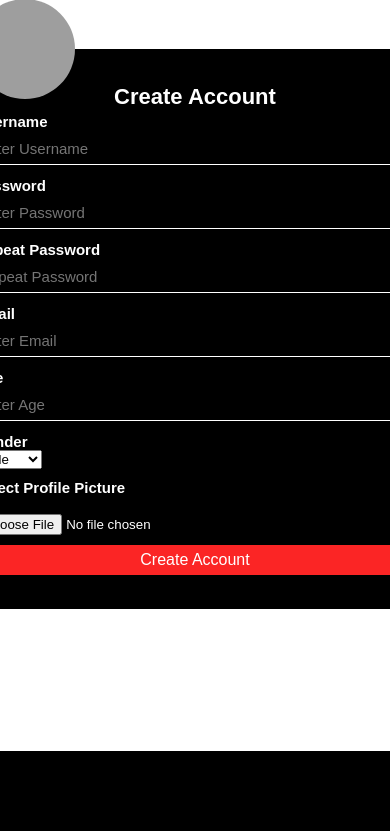
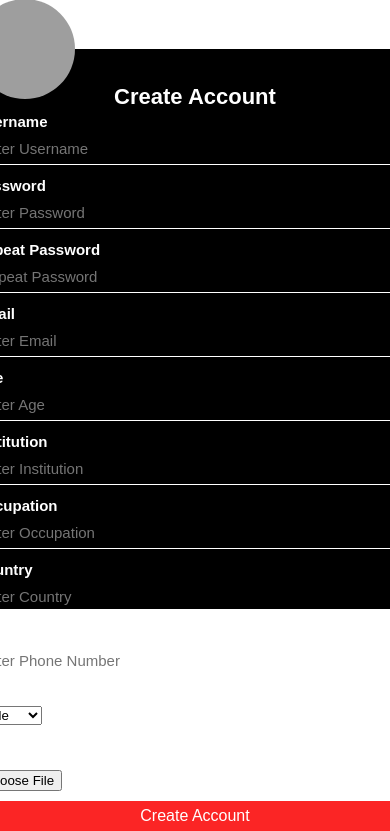
Before and after one commit to Eugenz2119/SEGP, a PHP site: page /accountcreation.php in a window 390 px wide; the page is wider, and only the part inside the window is pictured. Shown: the part 93-924 px from the top of that part. Before the commit the page ends 844 px from the top of that part, so only its background shows below. Run offline with PHP 8.4, Linux system fonts and the light colour scheme; grey boxes are pictures that could not be loaded.

Commit message:
Update accountcreation.php
added institution occupation country phonenumber

```diff
--- a/accountcreation.php
+++ b/accountcreation.php
@@ -21,6 +21,14 @@
 			<input type="text" name="Email" placeholder="Enter Email">
 			<p>Age</p>
 			<input type="integer" name="Age" placeholder="Enter Age">
+			<p>Institution</p>
+			<input type="text" name="Institution" placeholder="Enter Institution">
+			<p>Occupation</p>
+			<input type="text" name="Occupation" placeholder="Enter Occupation">
+			<p>Country</p>
+			<input type="text" name="Country" placeholder="Enter Country">
+			<p>Phone Number</p>
+			<input type="integer" name="PhoneNumber" placeholder="Enter Phone Number">
 			<p>Gender</p>
 				<select name="Gender">
 					<option value="male" selected>Male</option>
@@ -140,6 +148,46 @@ if(isset($_POST['submit'])){
 		}
 	}
 
+	//Institution
+	if(isset($_POST['Institution'])){
+		$Institution = $_POST['Institution'];
+		if(strlen($Institution) != 0){
+			$completeField += 1;
+			echo 'Institution complete';
+			echo '<br>';
+		}
+	}
+
+	//Occupation
+	if(isset($_POST['Occupation'])){
+		$Occupation = $_POST['Occupation'];
+		if(strlen($Occupation) != 0){
+			$completeField += 1;
+			echo 'Occupation complete';
+			echo '<br>';
+		}
+	}
+
+	//Country
+	if(isset($_POST['Country'])){
+		$Country = $_POST['Country'];
+		if(strlen($Country) != 0){
+			$completeField += 1;
+			echo 'age complete';
+			echo '<br>';
+		}
+	}
+
+	//Phone Number
+	if(isset($_POST['PhoneNumber'])){
+		$PhoneNumber = $_POST['PhoneNumber'];
+		if(strlen($PhoneNumber) != 0){
+			$completeField += 1;
+			echo 'Phone Number complete';
+			echo '<br>';
+		}
+	}
+
 	//Gender
 	if(isset($_POST['Gender'])){
 		$Gender = $_POST['Gender'];
@@ -149,7 +197,7 @@ if(isset($_POST['submit'])){
 	}
 
 	//all fields complete
-	if($completeField == 6){
+	if($completeField == 10){
 
 		//generate current time
 		$result = mysqli_query($conn, "SELECT CURRENT_TIMESTAMP()");
@@ -214,12 +262,12 @@ if(isset($_POST['submit'])){
 		}
 
 		if($imageDone == 0){
-			$AddQuery = "INSERT INTO user (username, password, email, age, gender, imageID)
-						 VALUES ('$Username', '$Password', '$Email', '$Age', '$Gender', NULL)";
+			$AddQuery = "INSERT INTO user (username, password, email, age, institution, occupation, country, phonenumber, gender, imageID)
+						 VALUES ('$Username', '$Password', '$Email', '$Age', '$Institution', '$Occupation','$Country','$PhoneNumber', '$Gender', NULL)";
 		}
 		else{
-			$AddQuery = "INSERT INTO user (username, password, email, age, gender, imageID)
-						 VALUES ('$Username', '$Password', '$Email', '$Age', '$Gender', '$imageID')";
+			$AddQuery = "INSERT INTO user (username, password, email, age, institution, occupation, country, phonenumber, gender, imageID)
+						 VALUES ('$Username', '$Password', '$Email', '$Age', '$Institution', '$Occupation','$Country','$PhoneNumber', '$Gender', '$imageID')";
 		}
 
 		if (mysqli_query($conn, $AddQuery)) {
```
